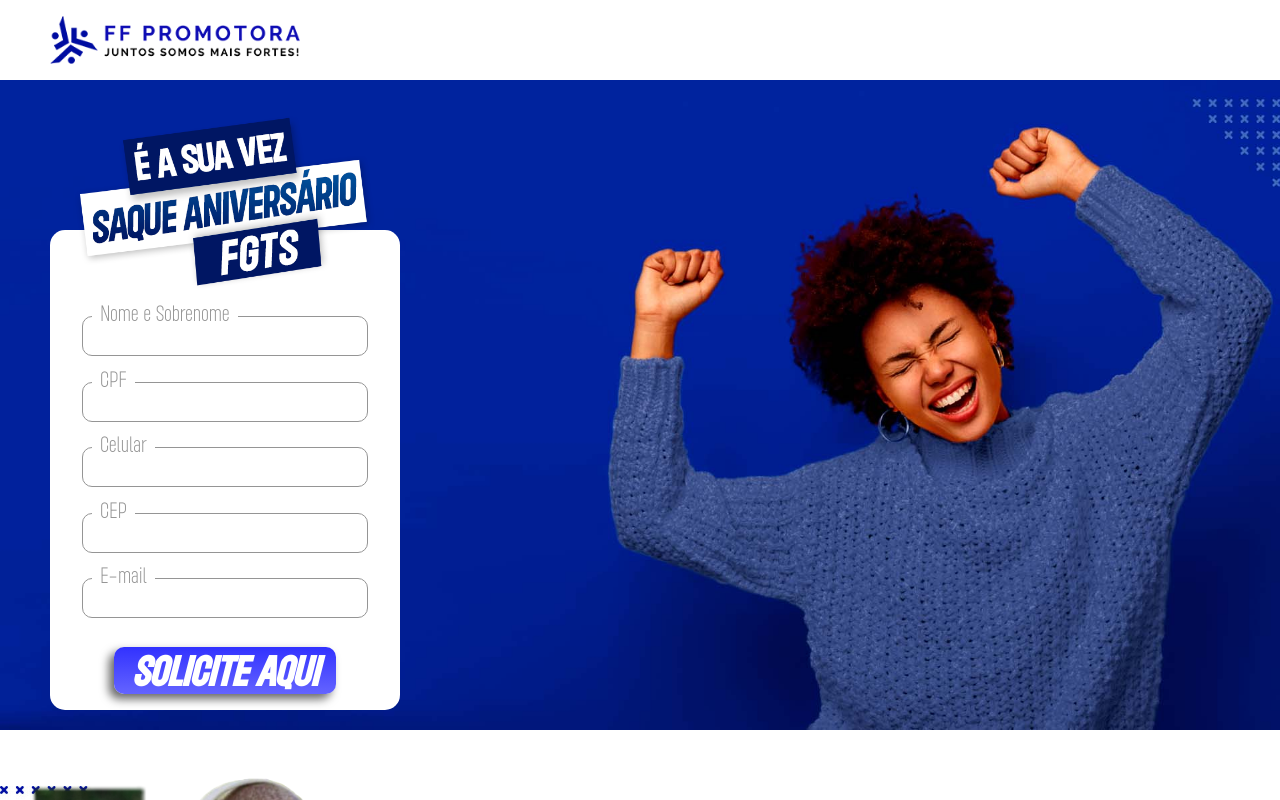
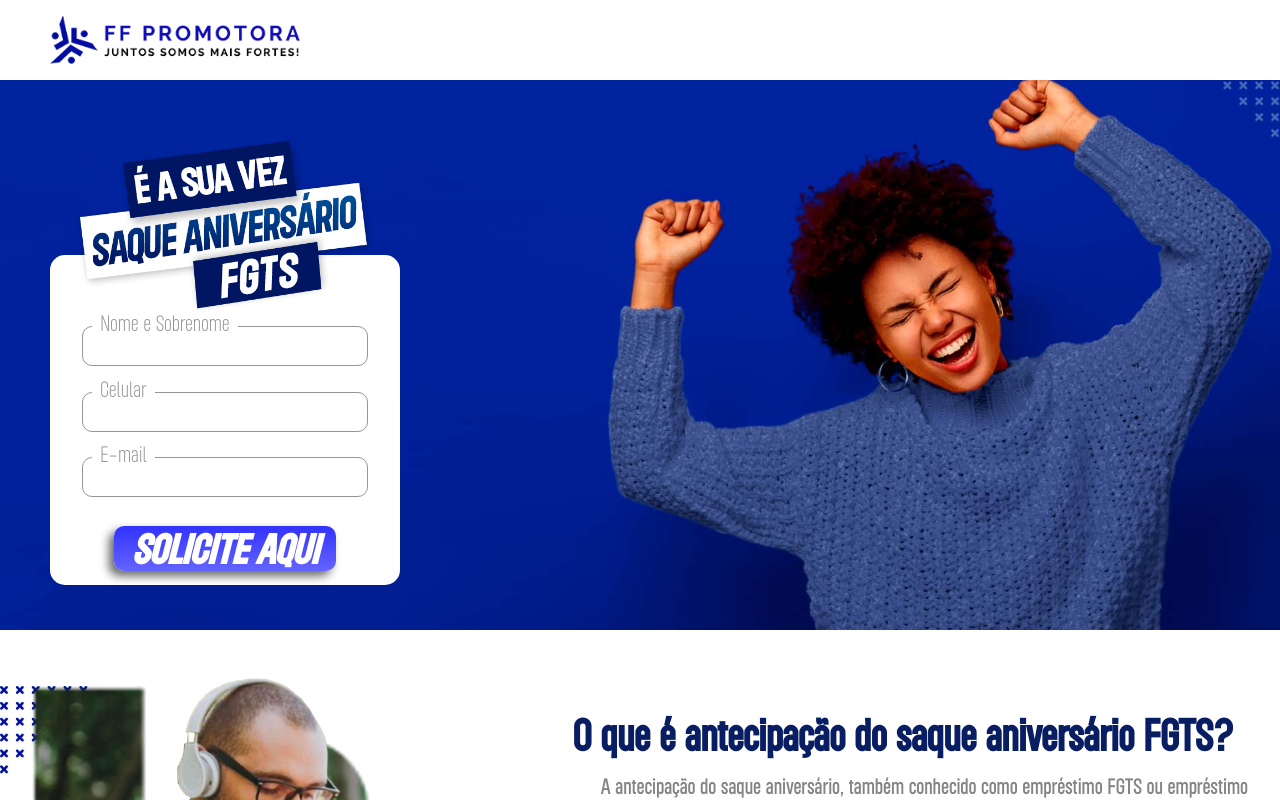
Before and after one commit to tiago0051/ff-promotora, a Next.js app: page / in a window 1280 px wide. Shown: the top 800 px of the page. Built offline with nearby package versions, Linux system fonts and the light colour scheme.

Commit message:
Formlario

```diff
--- a/src/components/first-session/index.module.css
+++ b/src/components/first-session/index.module.css
@@ -13,7 +13,7 @@
 .section {
     background-image: url("/images/1/fundo.jpg");
     width: 100%;
-    height: 650px;
+    height: 550px;
     background-size: cover;
     background-position: center;
 
@@ -32,7 +32,7 @@
     align-items: center;
     margin-left: 50px;
     padding: 1rem;
-    height: 480px;
+    height: 330px;
     margin-top: 130px;
 }
 
--- a/src/components/first-session/index.tsx
+++ b/src/components/first-session/index.tsx
@@ -9,37 +9,36 @@ export default function FirstSession(){
             </header>
 
             <div className={style.section}>
-                <form>
+                <form action="https://paginas.rocks/capture" method="post">
+                    <input id="id" name="id" type="hidden" value="618743" />
+                    <input id="mid" name="mid" type="hidden" value="618743" />
+                    <input id="pid" name="pid" type="hidden" value="20547143" />
+                    <input id="list_id" name="list_id" type="hidden" value="618743" />
+                    <input id="provider" name="provider" type="hidden" value="leadlovers" />
+
                     <div>
                     <Image src="/images/1/formulario.png" alt="É a sua vez, saque aniversário FGTTS" width={541} height={314} layout="responsive"/>
                     </div>
 
                     <label>
                         <p>Nome e Sobrenome</p>
-                        <input type="text"/>
-                    </label>
-
-                    <label>
-                        <p>CPF</p>
-                        <input type="text"/>
+                        <input id="name" name="name" type="text"/>
                     </label>
 
                     <label>
                         <p>Celular</p>
-                        <input type="text"/>
-                    </label>
-
-                    <label>
-                        <p>CEP</p>
-                        <input type="text"/>
+                        <input id="phone" name="phone" type="text"/>
                     </label>
 
                     <label>
                         <p>E-mail</p>
-                        <input type="email"/>
+                        <input id="email" name="email" type="email"/>
                     </label>
 
-                    <button>Solicite aqui</button>
+                    <button type="submit">Solicite aqui</button>
+
+                    <input type="hidden" id="source" name="source" value="" />
+                    <img src="https://llimages.com/redirect/redirect.aspx?A=V&p=20547143&m=618743" style={{display: "none"}} />
                 </form>
             </div>
         </section>
--- a/src/pages/_document.js
+++ b/src/pages/_document.js
@@ -58,6 +58,7 @@ export default class MyDocument extends Document {
 
           <Main/>
           <NextScript/>
+          <script src="https://paginas.rocks/scripts/capture/form/async-form-capture.js" async defer></script>
         </body>
       </Html>
     )
```
